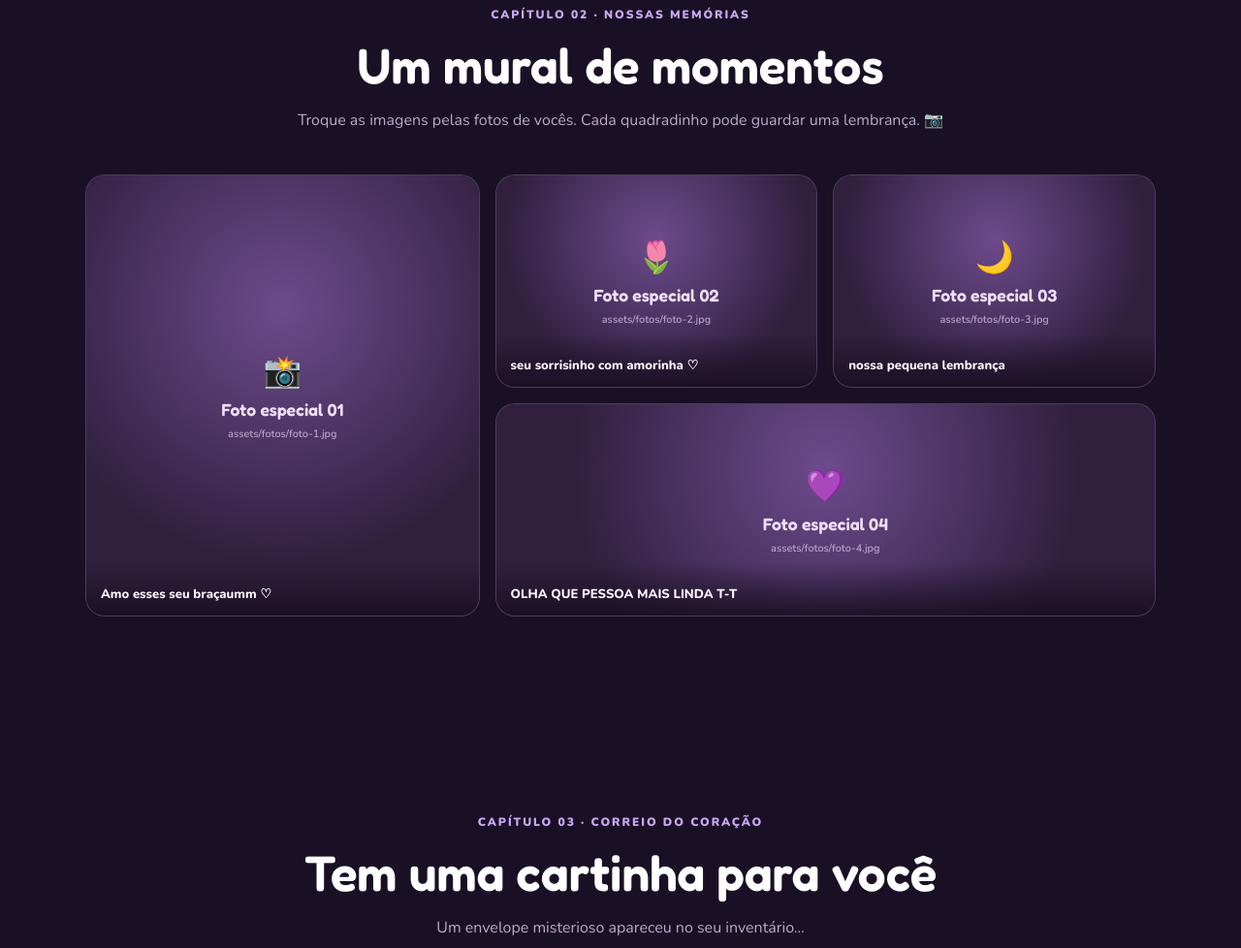
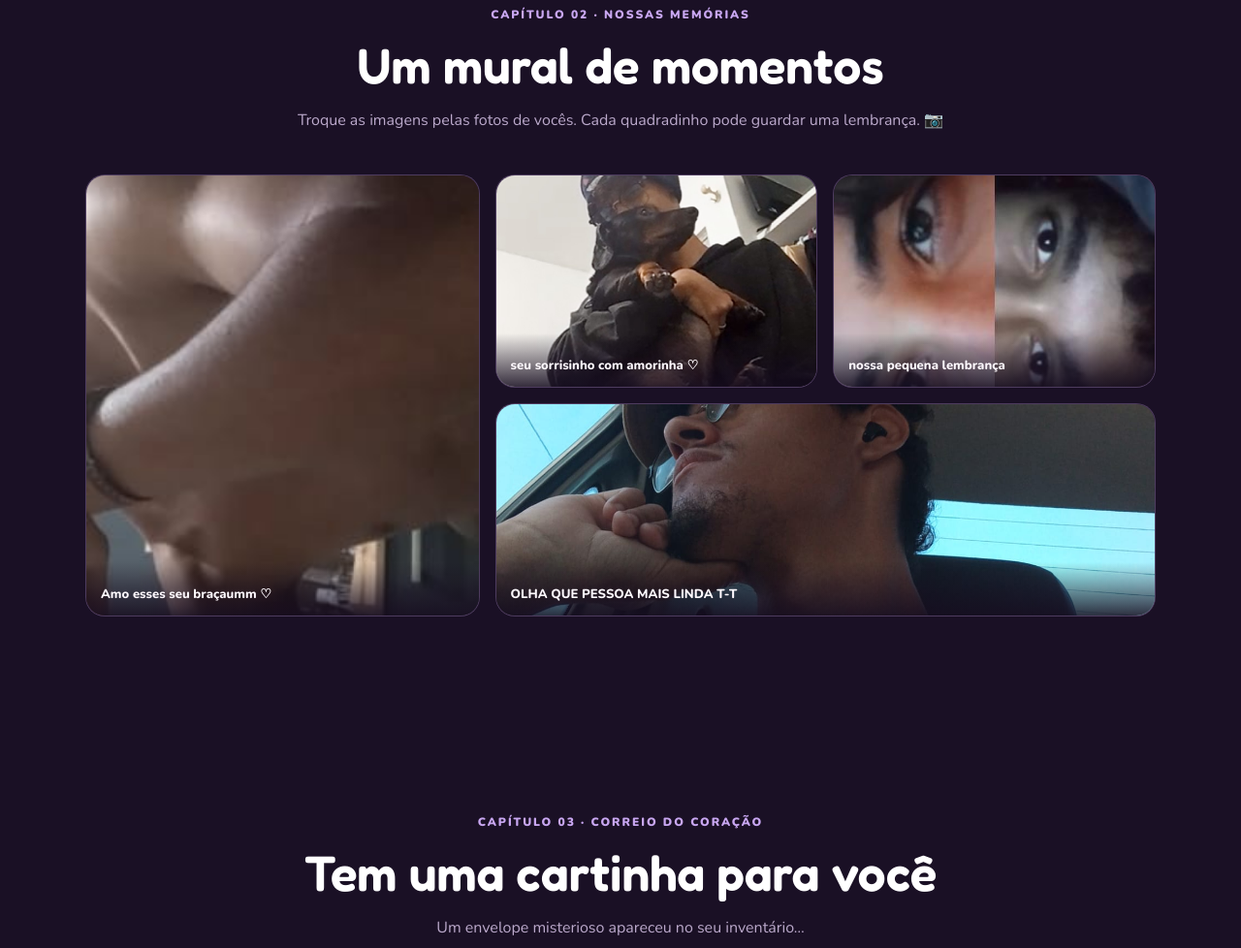
Before and after one commit to carolinasouzagomes/site-pietro, a plain HTML site: page index.html in a window 1280 px wide. Shown: the part 2058-3036 px from the top of the page at 97% size. Drawn offline with nearby package versions, Linux system fonts and the light colour scheme.

Commit message:
Corrigir caminhos das fotos

```diff
--- a/index.html
+++ b/index.html
@@ -95,10 +95,10 @@
         <p>Troque as imagens pelas fotos de vocês. Cada quadradinho pode guardar uma lembrança. 📷</p>
       </div>
       <div class="photo-grid">
-        <figure class="photo-card tall"><img src="/pietro-gengar-love/img/bracinho.jpeg" alt="Adicione aqui uma foto especial de vocês" onerror="this.style.display='none';this.nextElementSibling.style.display='grid'"><div class="photo-placeholder">📸<span>Foto especial 01</span><small>assets/fotos/foto-1.jpg</small></div><figcaption>Amo esses seu braçaumm ♡</figcaption></figure>
-        <figure class="photo-card"><img src="/pietro-gengar-love/img/ele_amora.jpeg" alt="Adicione aqui uma segunda foto" onerror="this.style.display='none';this.nextElementSibling.style.display='grid'"><div class="photo-placeholder">🌷<span>Foto especial 02</span><small>assets/fotos/foto-2.jpg</small></div><figcaption>seu sorrisinho com amorinha ♡ </figcaption></figure>
-        <figure class="photo-card"><img src="/pietro-gengar-love/img/nos.jpeg" alt="Adicione aqui uma terceira foto" onerror="this.style.display='none';this.nextElementSibling.style.display='grid'"><div class="photo-placeholder">🌙<span>Foto especial 03</span><small>assets/fotos/foto-3.jpg</small></div><figcaption>nossa pequena lembrança</figcaption></figure>
-        <figure class="photo-card wide"><img src="/pietro-gengar-love/img/pietrinho.jpeg" alt="Adicione aqui uma quarta foto" onerror="this.style.display='none';this.nextElementSibling.style.display='grid'"><div class="photo-placeholder">💜<span>Foto especial 04</span><small>assets/fotos/foto-4.jpg</small></div><figcaption>OLHA QUE PESSOA MAIS LINDA T-T</figcaption></figure>
+        <figure class="photo-card tall"><img src="img/bracinho.jpeg" alt="Adicione aqui uma foto especial de vocês" onerror="this.style.display='none';this.nextElementSibling.style.display='grid'"><div class="photo-placeholder">📸<span>Foto especial 01</span><small>assets/fotos/foto-1.jpg</small></div><figcaption>Amo esses seu braçaumm ♡</figcaption></figure>
+        <figure class="photo-card"><img src="img/ele_amora.jpeg" alt="Adicione aqui uma segunda foto" onerror="this.style.display='none';this.nextElementSibling.style.display='grid'"><div class="photo-placeholder">🌷<span>Foto especial 02</span><small>assets/fotos/foto-2.jpg</small></div><figcaption>seu sorrisinho com amorinha ♡ </figcaption></figure>
+        <figure class="photo-card"><img src="img/nos.jpeg" alt="Adicione aqui uma terceira foto" onerror="this.style.display='none';this.nextElementSibling.style.display='grid'"><div class="photo-placeholder">🌙<span>Foto especial 03</span><small>assets/fotos/foto-3.jpg</small></div><figcaption>nossa pequena lembrança</figcaption></figure>
+        <figure class="photo-card wide"><img src="img/pietrinho.jpeg" alt="Adicione aqui uma quarta foto" onerror="this.style.display='none';this.nextElementSibling.style.display='grid'"><div class="photo-placeholder">💜<span>Foto especial 04</span><small>assets/fotos/foto-4.jpg</small></div><figcaption>OLHA QUE PESSOA MAIS LINDA T-T</figcaption></figure>
       </div>
     </section>
 
```
